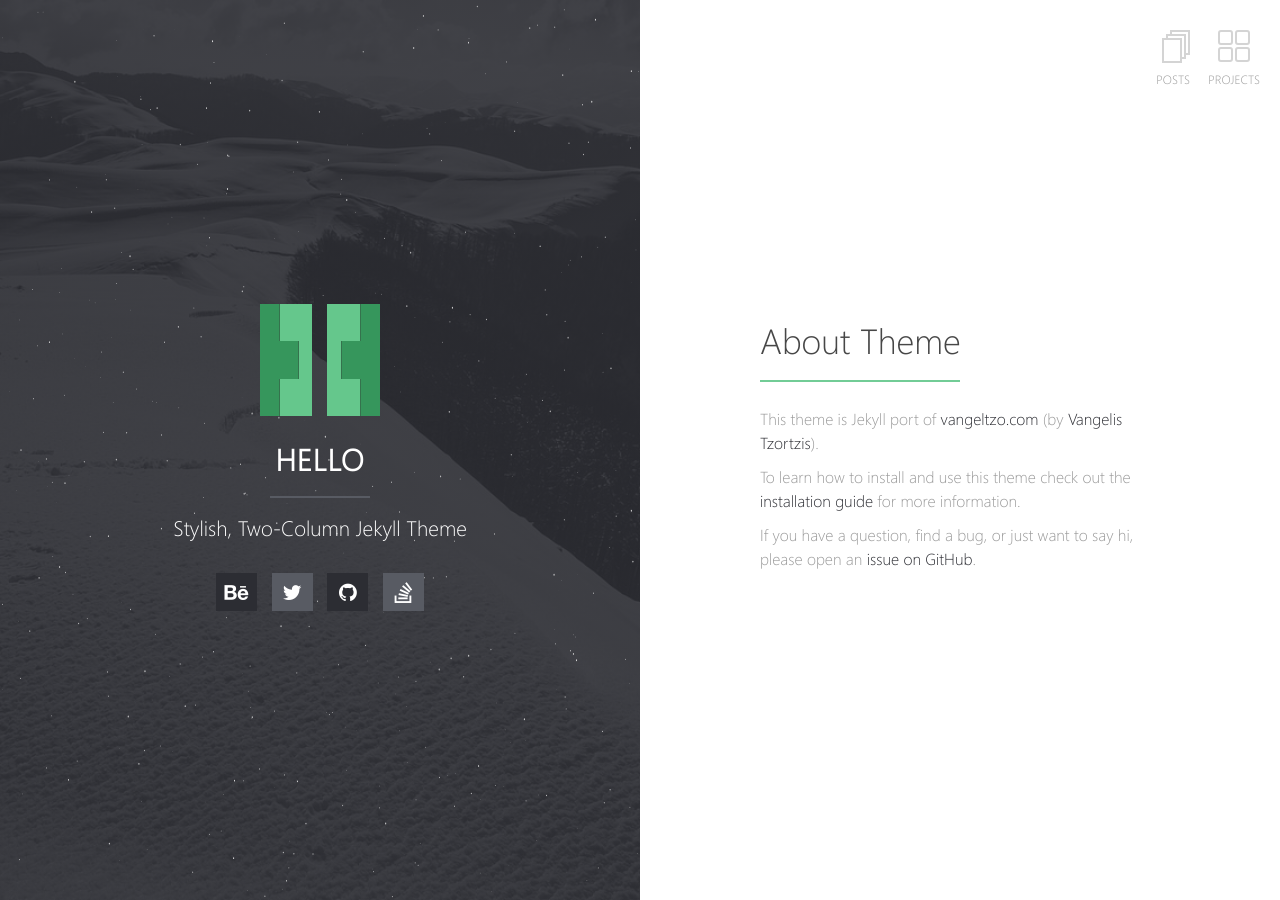
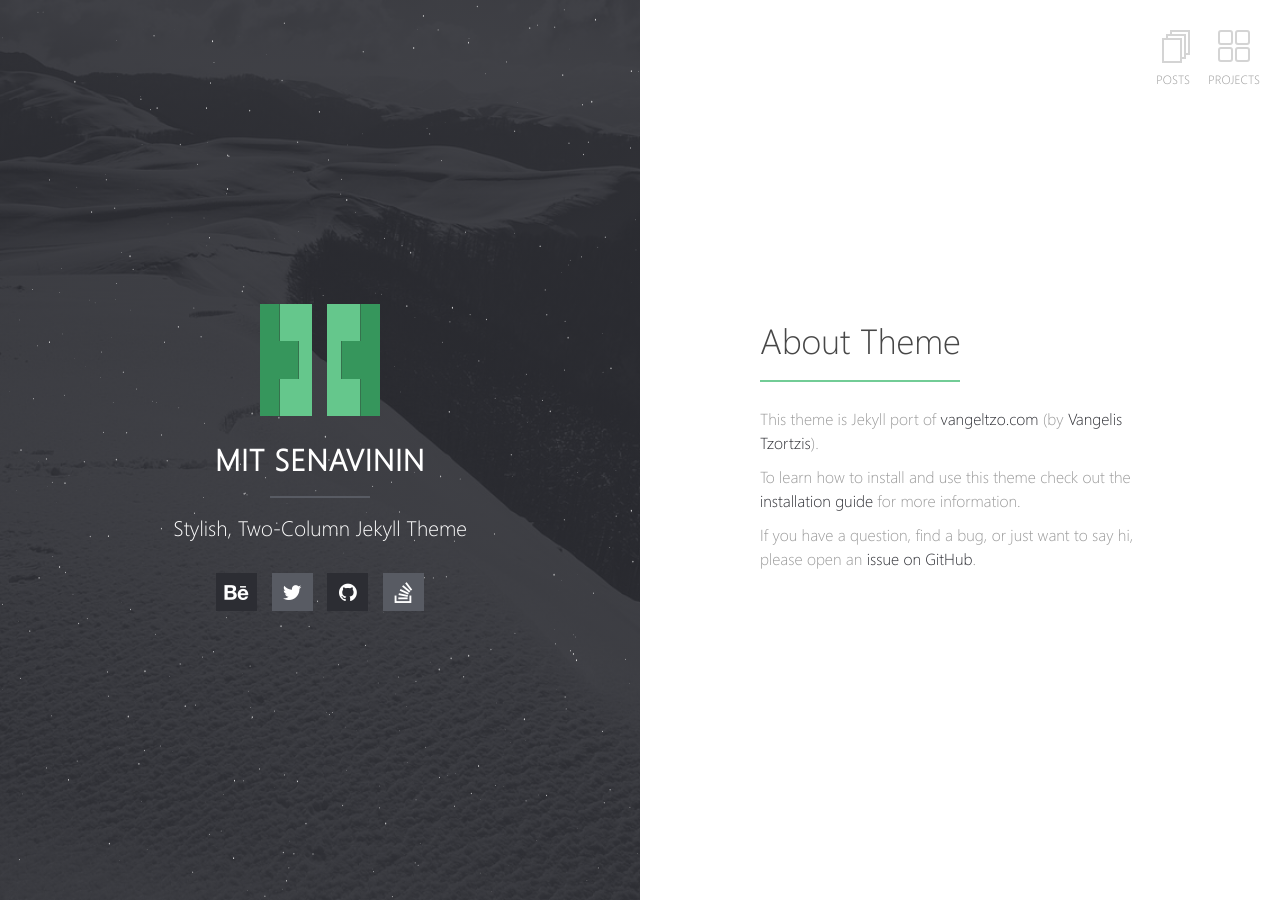
Before and after one commit to MTSVN/mtsvn.github.io, a Jekyll site: the page built from index.md, in a window 1280 px wide. Built offline with Jekyll 4.4.1, drawn with Linux system fonts in a browser that asks for light colours; our own code applies the rules of GitHub Pages for plain Markdown files.

Commit message:
updatedconfig2

```diff
--- a/_config.yml
+++ b/_config.yml
@@ -1,5 +1,5 @@
 # Site
-title: Hello
+title: Mit Senavinin
 description: Stylish, Two-Column Jekyll Theme
 url: https://taylantatli.github.io/Halve
 logo: halve.png                                       # Site logo
```
